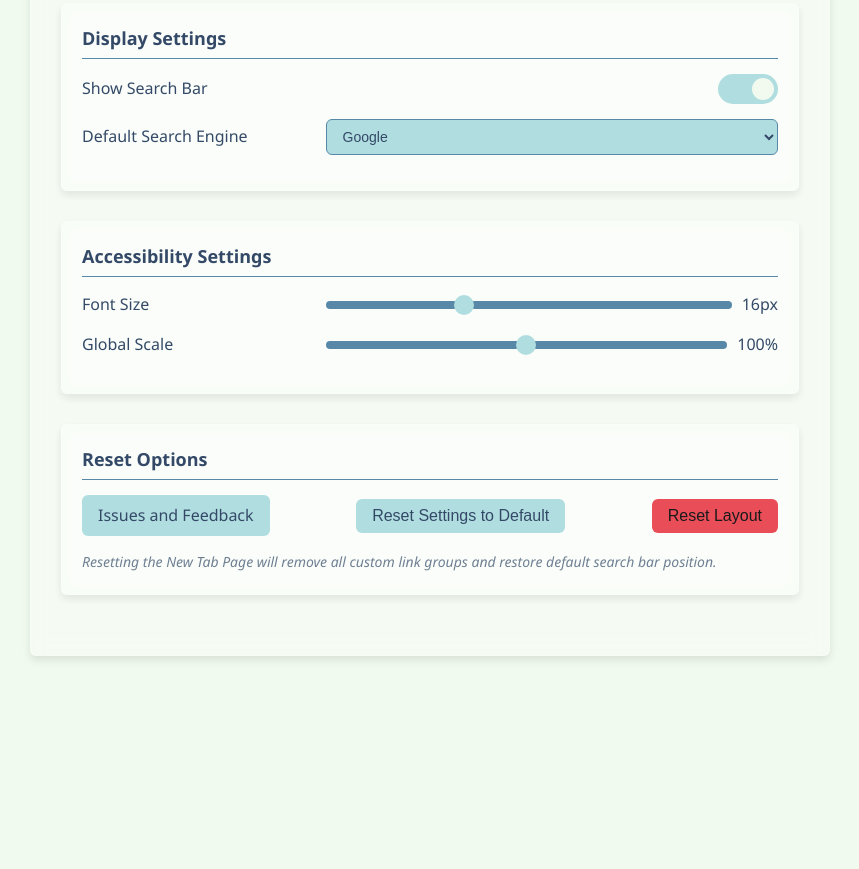
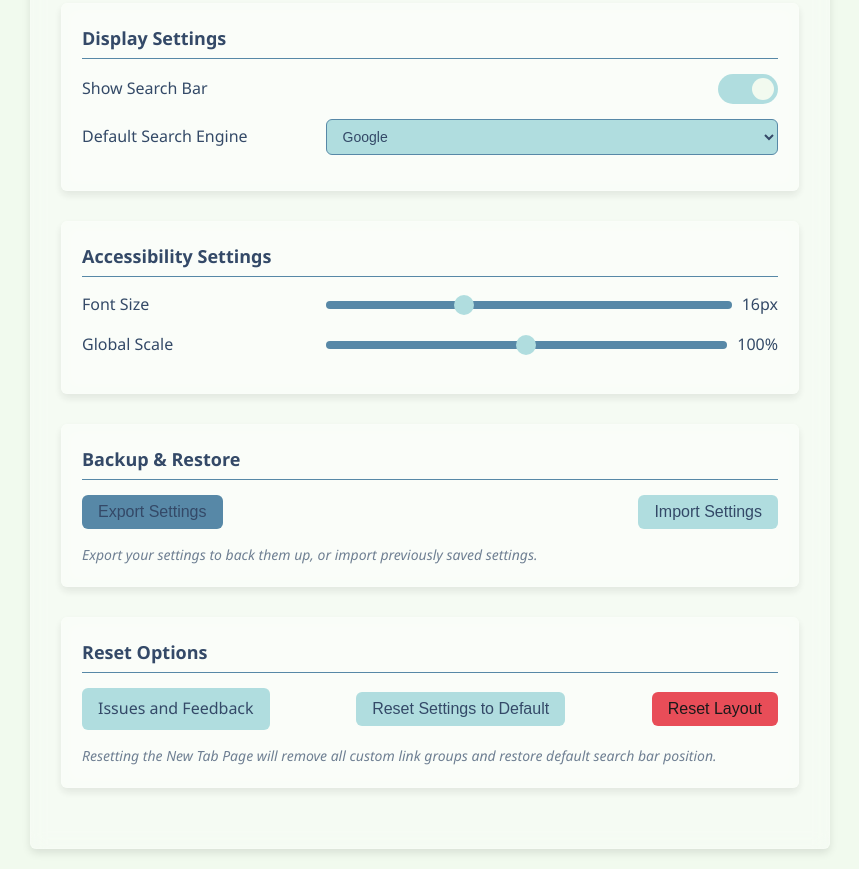
Before and after one commit to PneumaticPiston/NewTabPage-v3.0, a browser extension: page src/main/settings/settings.html in a window 1280 px wide. Shown: the part 709-1578 px from the top of the page, without its empty margins (210-1069 px from the left). Before the commit the page ends 1385 px from the top, so only its background shows below. Drawn offline with Linux system fonts and the light colour scheme.

Commit message:
Update .gitignore and modify settings section visibility in HTML
- Added settings.local.json to .gitignore to prevent tracking of local settings.
- Changed the display style of the Backup & Restore section in settings.html to ensure it is visible.
- Added a comment in newtab.js to clarify the removal of the background image element when disabled.

```diff
--- a/src/main/newtab/newtab.js
+++ b/src/main/newtab/newtab.js
@@ -1034,6 +1034,7 @@ document.addEventListener('DOMContentLoaded', async () => {
                     }
                 }
             } else {
+                // Remove the background image element if the user has disabled the custom background.
                 document.getElementById('background-image').remove();
             }
         }, 200); // Delay of 200ms to ensure other elements are loaded and rendered first
--- a/src/main/settings/settings.html
+++ b/src/main/settings/settings.html
@@ -144,7 +144,7 @@
             </div>
         </div>
 
-        <div class="settings-section" style="display: none;">
+        <div class="settings-section" >
             <h2 data-i18n="backup_restore">Backup & Restore</h2>
             <div class="setting-group">
                 <button id="export-settings" class="button primary" data-i18n="export_settings">Export Settings</button>
```
Also changed, not shown: 1 other file.
